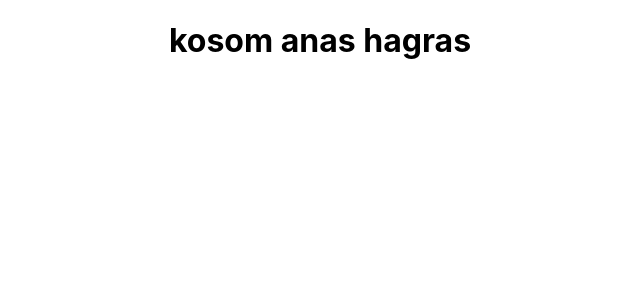
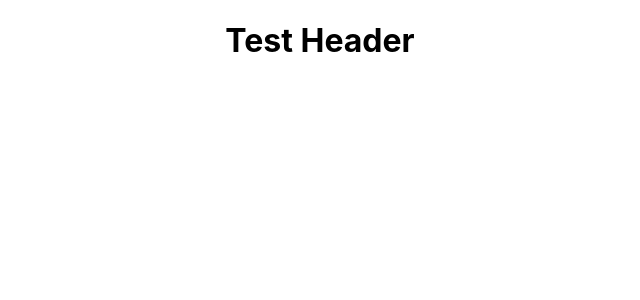
Before and after one commit to AnasHagras/Portfolio, a React (Create React App) app in the folder frontend/: page / in a window 1280 px wide. Shown: the top 300 px of the page, without its empty margins (320-960 px from the left). Built offline with nearby package versions, Linux system fonts and the light colour scheme.

Commit message:
test-header

```diff
--- a/frontend/src/App.js
+++ b/frontend/src/App.js
@@ -1,9 +1,11 @@
 import "./App.css";
 
 function App() {
-  return <div className="App">
-    <h1>kosom anas hagras </h1>
-  </div>
+  return (
+    <div className="App">
+      <h1>Test Header</h1>
+    </div>
+  );
 }
 
 export default App;
```
